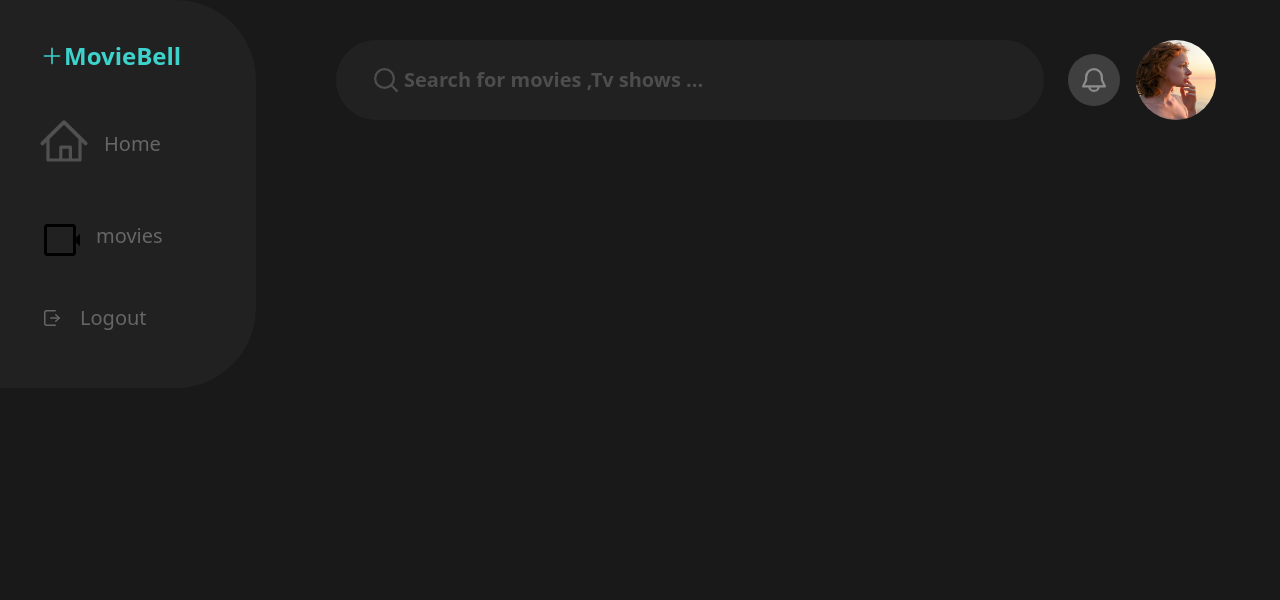
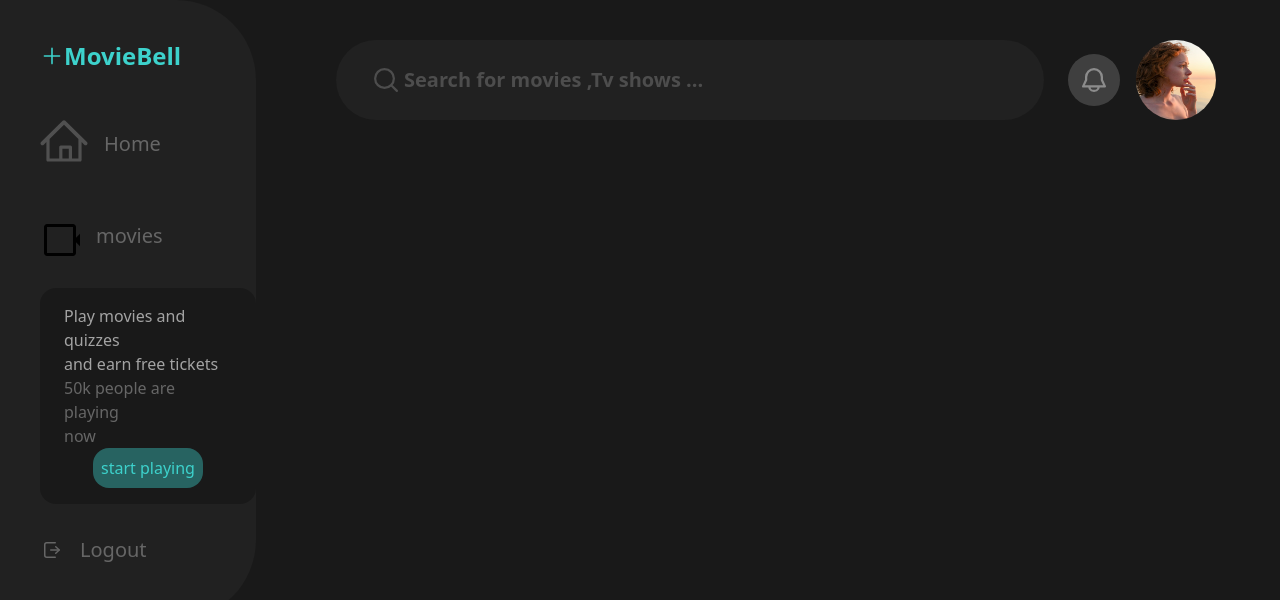
Before and after one commit to sharibeast/movie-app, a React (Vite) app: page /results in a window 1280 px wide. Shown: the top 600 px of the page. Built offline with nearby package versions, Linux system fonts and the light colour scheme.

Commit message:
mobile nav

```diff
--- /dev/null
+++ b/src/components/atoms/icons/CloseIcon.tsx
@@ -0,0 +1,13 @@
+import React from 'react'
+
+export default function CloseIcon() {
+          return (
+
+                    <svg width="24" height="24" fill="none" viewBox="0 0 24 24">
+                              <path stroke="currentColor" strokeLinecap="round" strokeLinejoin="round" strokeWidth="1.5" d="M17.25 6.75L6.75 17.25"></path>
+                              <path stroke="currentColor" strokeLinecap="round" strokeLinejoin="round" strokeWidth="1.5" d="M6.75 6.75L17.25 17.25"></path>
+                    </svg>
+
+
+          )
+}
--- a/src/components/organisms/Recommendation.tsx
+++ b/src/components/organisms/Recommendation.tsx
@@ -3,6 +3,7 @@ import React, { useState } from 'react'
 import { Link, useLocation, useNavigate } from 'react-router-dom'
 import { getPopularMovies, getUpcomingMovies } from '../../api'
 import { GlowLink } from '../../pages/Home'
+import CloseIcon from '../atoms/icons/CloseIcon'
 import ExclamationIcon from '../atoms/icons/ExclamationIcon'
 import HomeIcon from '../atoms/icons/HomeIcon'
 import LogoutIcon from '../atoms/icons/LogoutIcon'
@@ -130,8 +131,13 @@ export const SearchInputBar = () => {
       {/* mobile nav */}
       {
         open ? (
-          <div onClick={() => setOpen(!open)} className='bg-primary-bg p-6 w-3/5 sm:w-[400px] h-screen z-10 absolute top-0 -mx-4'>
-            <StyledLogo />
+          <div onClick={() => setOpen(!open)} className='bg-primary-bg p-6 w-3/5 sm:w-[400px] lg:hidden h-screen z-10 absolute top-0 -mx-4'>
+            <div className='flex justify-between'>
+              <StyledLogo />
+              <button onClick={() => setOpen(false)}>
+                <CloseIcon />
+              </button>
+            </div>
 
             <ul className='flex flex-col gap-4 p-4  mt-8'>
               <GlowLink icon={<HomeIcon active={match === '/'} />} to={"/"}>
--- a/src/pages/Home.tsx
+++ b/src/pages/Home.tsx
@@ -114,7 +114,11 @@ export const Navigation = () => {
         <GlowLink icon={<VideoCameraIcon active={match === '/movies'} />} to={"/movies"}>
           movies
         </GlowLink>
-        {/* <GlowLink  icon={<TvSeriesIcon />} to={"/tvseries"}>Tv series</GlowLink> */}
+        <div className='bg-[#191919] flex w-fit flex-col items-center rounded-2xl py-4 px-6'>
+          <h3 className='text-white font-medium opacity-60'>Play movies and quizzes <br /> and earn  free tickets</h3>
+          <p className='text-gray-01'>50k people are playing <br /> now</p>
+          <button className='bg-[#276361] text-[#3DD2CC] rounded-2xl py-2 px-2'>start playing</button>
+        </div>
         <GlowLink icon={<LogoutIcon />} to={"/signup"}>Logout</GlowLink>
       </ul>
     </div>
```
